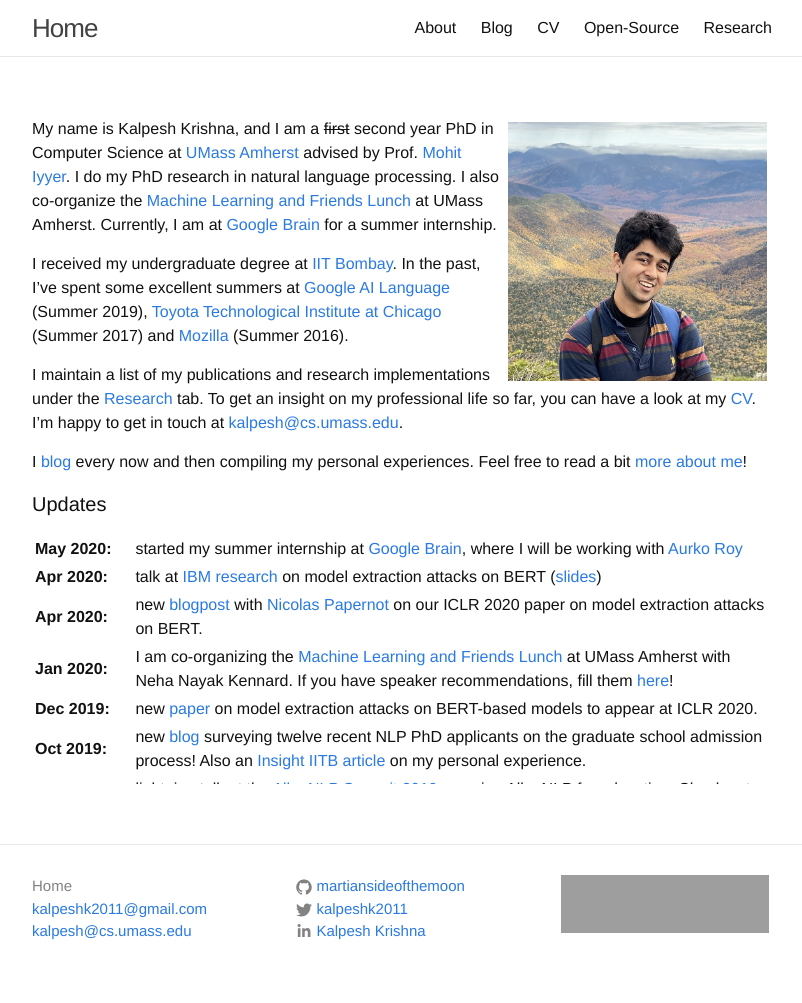
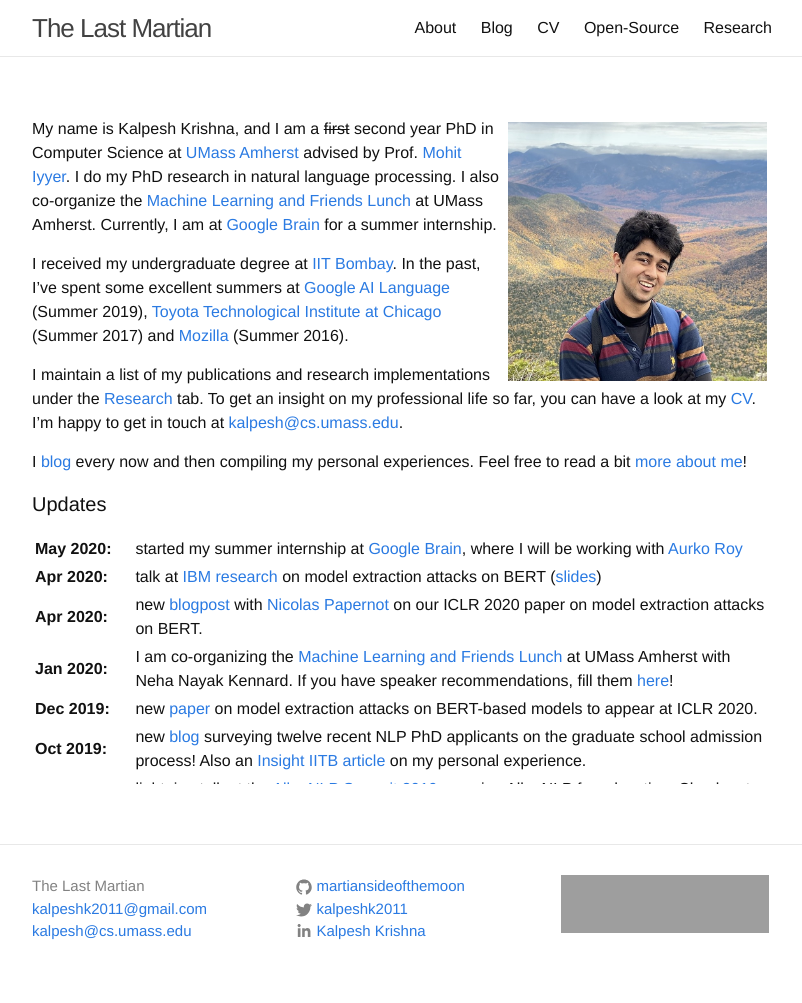
Before and after one commit to martiansideofthemoon/martiansideofthemoon.github.io, a Jekyll site: the page built from index.md, in a window 1280 px wide. Shown: the whole page, without its empty margins (238-1040 px from the left). Built offline with Jekyll 4.4.1, drawn with Linux system fonts in a browser that asks for light colours; comment, search, counter and statistics services are not loaded; grey boxes are pictures that could not be loaded.

Commit message:
Update homepage URL text

```diff
--- a/_config.yml
+++ b/_config.yml
@@ -6,7 +6,7 @@
 # 'jekyll serve'. If you change this file, please restart the server process.
 
 # Site settings
-title: Home
+title: The Last Martian
 full_name: Kalpesh Krishna
 email: kalpeshk2011@gmail.com
 email2: kalpesh@cs.umass.edu
```
